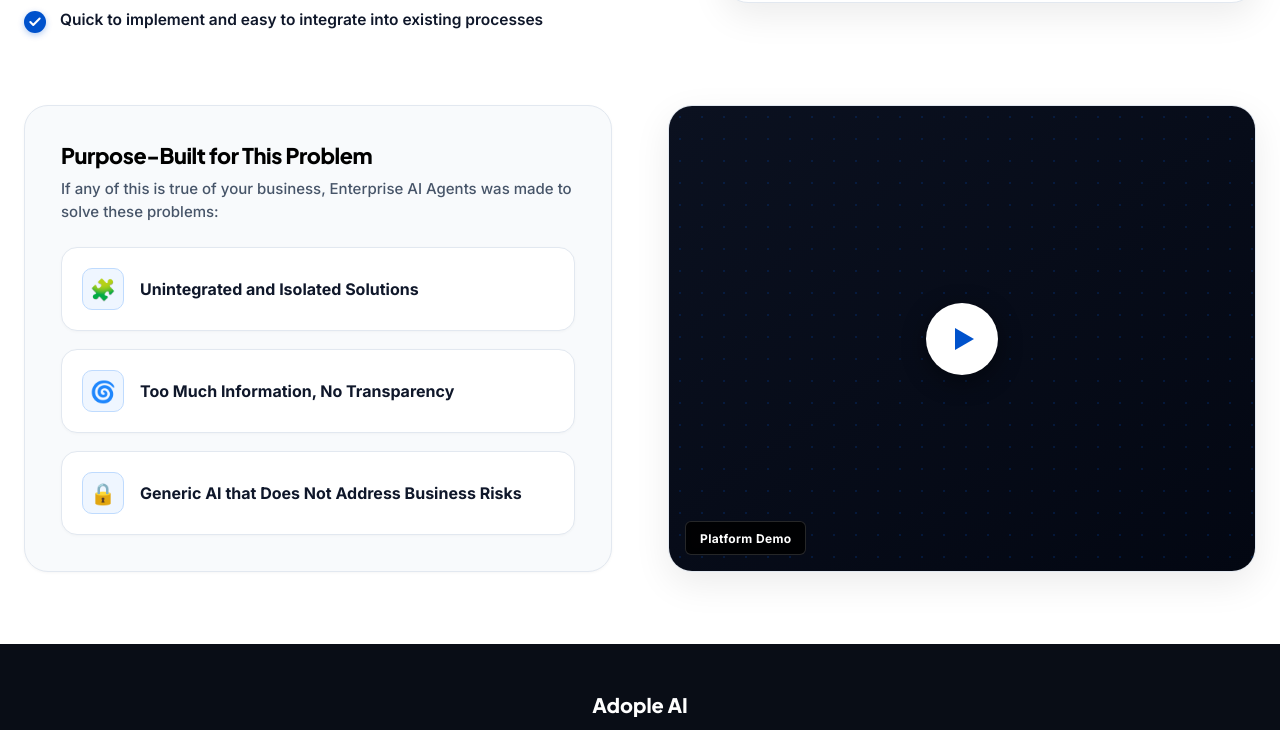
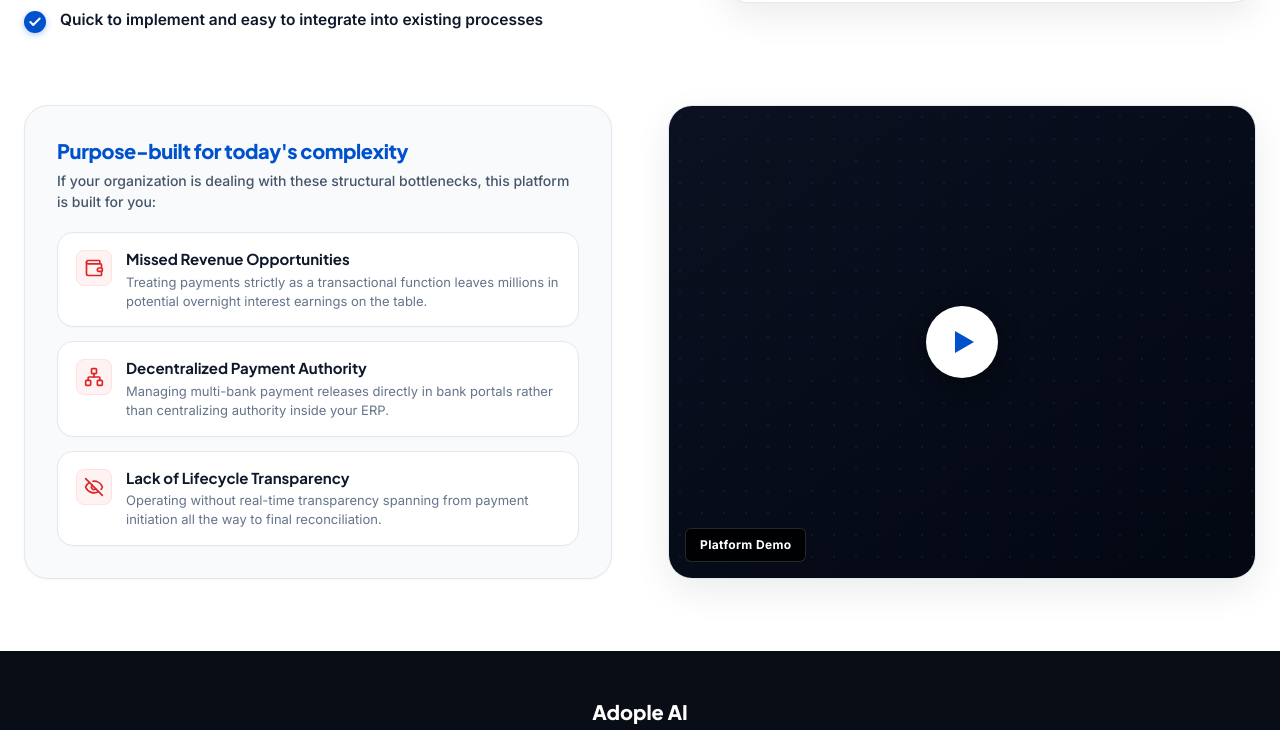
Before and after one commit to Jeeva-6305/Enterprise-AI-Agent-funnel-site, a React (Vite) app in the folder frontend/: page / in a window 1280 px wide. Shown: the part 759-1489 px from the top of the page. Built offline with nearby package versions, Linux system fonts and the light colour scheme; the HTML template or start-up script is replaced by a standard one.

Commit message:
style and UI updates

```diff
--- a/frontend/src/components/funnel/PainPointsCard.jsx
+++ b/frontend/src/components/funnel/PainPointsCard.jsx
@@ -1,18 +1,25 @@
 import React from 'react';
+import { Wallet, Network, EyeOff } from 'lucide-react';
 
 export default function PainPointsCard() {
-  const painPoints = [
+  const bottlenecks = [
     {
-      title: 'Unintegrated and Isolated Solutions',
-      emoji: '🧩'
+      title: 'Missed Revenue Opportunities',
+      description:
+        'Treating payments strictly as a transactional function leaves millions in potential overnight interest earnings on the table.',
+      icon: Wallet
     },
     {
-      title: 'Too Much Information, No Transparency',
-      emoji: '🌀'
+      title: 'Decentralized Payment Authority',
+      description:
+        'Managing multi-bank payment releases directly in bank portals rather than centralizing authority inside your ERP.',
+      icon: Network
     },
     {
-      title: 'Generic AI that Does Not Address Business Risks',
-      emoji: '🔒'
+      title: 'Lack of Lifecycle Transparency',
+      description:
+        'Operating without real-time transparency spanning from payment initiation all the way to final reconciliation.',
+      icon: EyeOff
     }
   ];
 
@@ -20,22 +27,28 @@ export default function PainPointsCard() {
     <div className="purpose-built-container-card">
       <div className="purpose-built-header">
         <h2 className="purpose-built-title">
-          Purpose-Built for This Problem
+          Purpose-built for today's complexity
         </h2>
         <p className="purpose-built-subtitle">
-          If any of this is true of your business, Enterprise AI Agents was made to solve these problems:
+          If your organization is dealing with these structural bottlenecks, this platform is built for you:
         </p>
       </div>
 
       <div className="purpose-built-items-list">
-        {painPoints.map((point, index) => (
-          <div key={index} className="purpose-built-item-row">
-            <div className="purpose-built-icon-wrap">
-              <span className="purpose-built-emoji" role="img" aria-hidden="true">{point.emoji}</span>
+        {bottlenecks.map((item, index) => {
+          const IconComponent = item.icon;
+          return (
+            <div key={index} className="purpose-built-item-row">
+              <div className="purpose-built-icon-wrap error-tint">
+                <IconComponent size={20} className="purpose-built-error-icon" />
+              </div>
+              <div className="purpose-built-item-content">
+                <h4 className="purpose-built-item-heading">{item.title}</h4>
+                <p className="purpose-built-item-desc">{item.description}</p>
+              </div>
             </div>
-            <span className="purpose-built-item-text">{point.title}</span>
-          </div>
-        ))}
+          );
+        })}
       </div>
     </div>
   );
--- a/frontend/src/styles/funnel.css
+++ b/frontend/src/styles/funnel.css
@@ -428,7 +428,7 @@
   height: 100%;
 }
 
-/* Left Card: Purpose-Built for This Problem */
+/* Left Card: Purpose-Built for Today's Complexity */
 .purpose-built-container-card {
   height: 100%;
   display: flex;
@@ -437,25 +437,25 @@
   background-color: #f8fafc;
   border: 1px solid #e2e8f0;
   border-radius: var(--radius-xl);
-  padding: 2.25rem 2.25rem;
+  padding: 2rem 2rem;
   box-shadow: 0 1px 3px rgba(0, 0, 0, 0.04);
 }
 
 .purpose-built-header {
-  margin-bottom: 1.5rem;
+  margin-bottom: 1.25rem;
 }
 
 .purpose-built-title {
-  font-size: 1.35rem;
+  font-size: 1.25rem;
   font-weight: 800;
-  color: #000000;
+  color: #0052cc;
   letter-spacing: -0.02em;
-  margin-bottom: 0.5rem;
+  margin-bottom: 0.375rem;
   line-height: 1.3;
 }
 
 .purpose-built-subtitle {
-  font-size: 0.9375rem;
+  font-size: 0.875rem;
   color: #475569;
   line-height: 1.5;
   font-weight: 500;
@@ -464,47 +464,66 @@
 .purpose-built-items-list {
   display: flex;
   flex-direction: column;
-  gap: 1.125rem;
+  gap: 0.875rem;
   flex: 1;
-  justify-content: space-around;
+  justify-content: space-between;
 }
 
 .purpose-built-item-row {
   background-color: #ffffff;
   border: 1px solid #e2e8f0;
   border-radius: var(--radius-lg);
-  padding: 1.25rem 1.25rem;
+  padding: 1rem 1.125rem;
   display: flex;
-  align-items: center;
-  gap: 1rem;
-  box-shadow: 0 1px 3px rgba(0, 0, 0, 0.03);
+  align-items: flex-start;
+  gap: 0.875rem;
+  box-shadow: 0 1px 2px rgba(0, 0, 0, 0.02);
   transition: transform var(--transition-fast), border-color var(--transition-fast), box-shadow var(--transition-fast);
 }
 
 .purpose-built-item-row:hover {
   transform: translateY(-2px);
-  border-color: #bfdbfe;
-  box-shadow: 0 8px 18px -4px rgba(0, 82, 204, 0.1);
+  border-color: #fca5a5;
+  box-shadow: 0 6px 16px -4px rgba(220, 38, 38, 0.1);
 }
 
-.purpose-built-icon-wrap {
-  width: 42px;
-  height: 42px;
-  min-width: 42px;
-  border-radius: 10px;
-  background-color: #eff6ff;
-  border: 1px solid #bfdbfe;
+.purpose-built-icon-wrap.error-tint {
+  width: 36px;
+  height: 36px;
+  min-width: 36px;
+  border-radius: 8px;
+  background-color: #fef2f2;
+  border: 1px solid #fee2e2;
   display: flex;
   align-items: center;
   justify-content: center;
-  font-size: 1.3rem;
+  margin-top: 1px;
 }
 
-.purpose-built-item-text {
-  font-size: 1rem;
+.purpose-built-error-icon {
+  color: #dc2626;
+}
+
+.purpose-built-item-content {
+  display: flex;
+  flex-direction: column;
+  gap: 0.2rem;
+}
+
+.purpose-built-item-heading {
+  font-size: 0.9375rem;
   font-weight: 700;
   color: #0f172a;
-  line-height: 1.4;
+  margin: 0;
+  line-height: 1.35;
+}
+
+.purpose-built-item-desc {
+  font-size: 0.8125rem;
+  color: #64748b;
+  margin: 0;
+  line-height: 1.45;
+  font-weight: 400;
 }
 
 /* Right Card: Standalone Demo Video Section */
```
